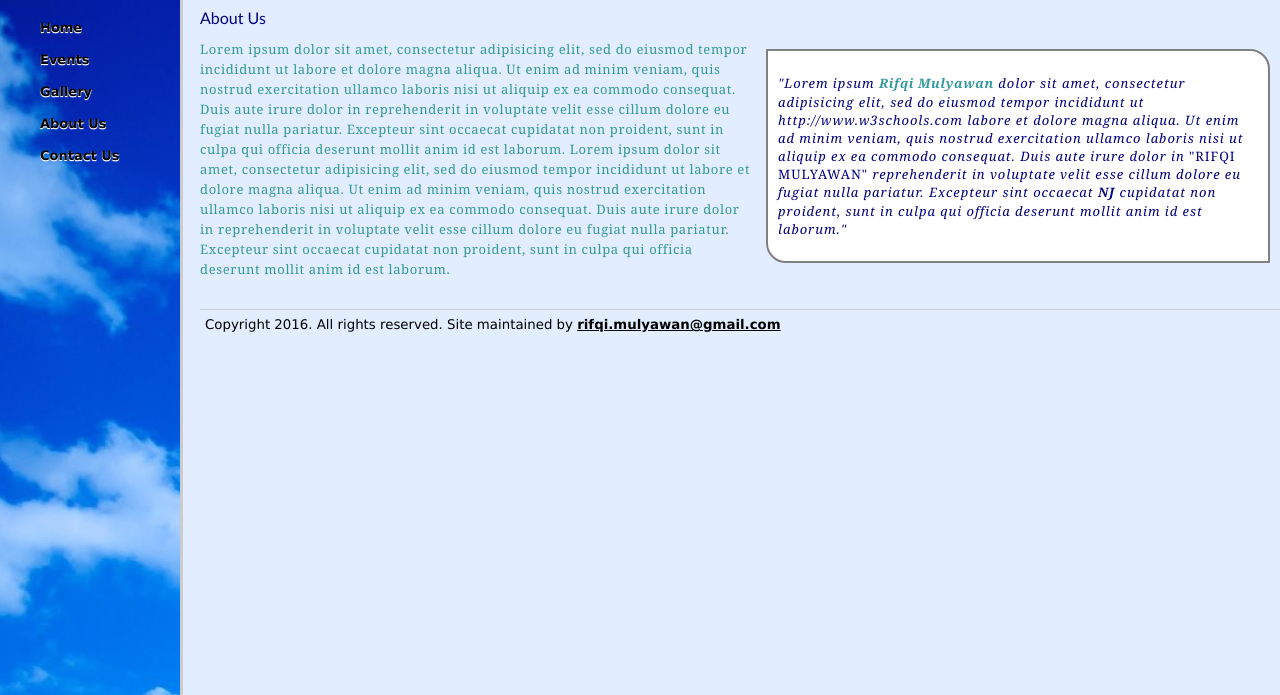
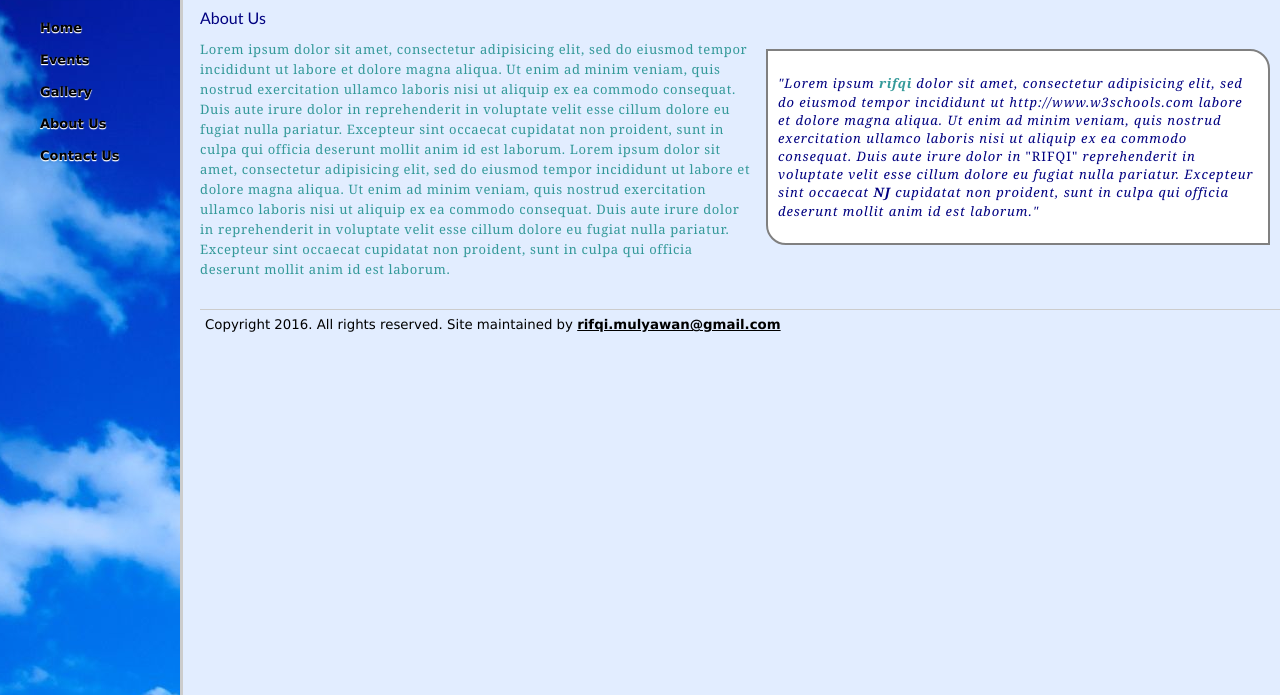
Before and after one commit to rifqimulyawan/my-learning-site, a plain HTML site: page about.html in a window 1280 px wide. Shown: the part 105-800 px from the top of the page. Drawn offline with Linux system fonts and the light colour scheme.

Commit message:
Update about.html

```diff
--- a/about.html
+++ b/about.html
@@ -37,10 +37,10 @@
 	</nav>
 	<div id="bodycontent">
 		<h2>About Us</h2>
-		<aside><blockquote class="fun"><p>"Lorem ipsum <span class="fun">Rifqi Mulyawan</span> dolor sit amet, consectetur adipisicing elit, sed do eiusmod
+		<aside><blockquote class="fun"><p>"Lorem ipsum <span class="fun">rifqi</span> dolor sit amet, consectetur adipisicing elit, sed do eiusmod
 		tempor incididunt ut <cite>http://www.w3schools.com</cite> labore et dolore magna aliqua. Ut enim ad minim veniam,
 		quis nostrud exercitation ullamco laboris nisi ut aliquip ex ea commodo
-		consequat. Duis aute irure dolor in <em>"Rifqi Mulyawan"</em> reprehenderit in voluptate velit esse
+		consequat. Duis aute irure dolor in <em>"rifqi"</em> reprehenderit in voluptate velit esse
 		cillum dolore eu fugiat nulla pariatur. Excepteur sint occaecat <strong>NJ</strong> cupidatat non
 		proident, sunt in culpa qui officia deserunt mollit anim id est laborum."</p></blockquote></aside>
 		<p class="fun">Lorem ipsum dolor sit amet, consectetur adipisicing elit, sed do eiusmod
```
